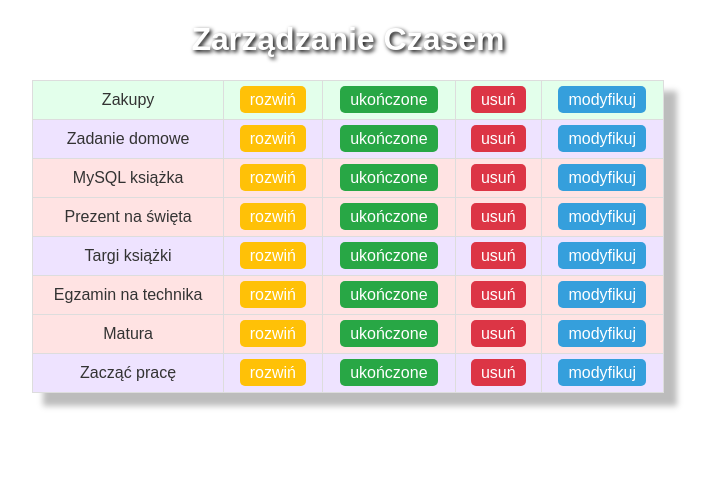
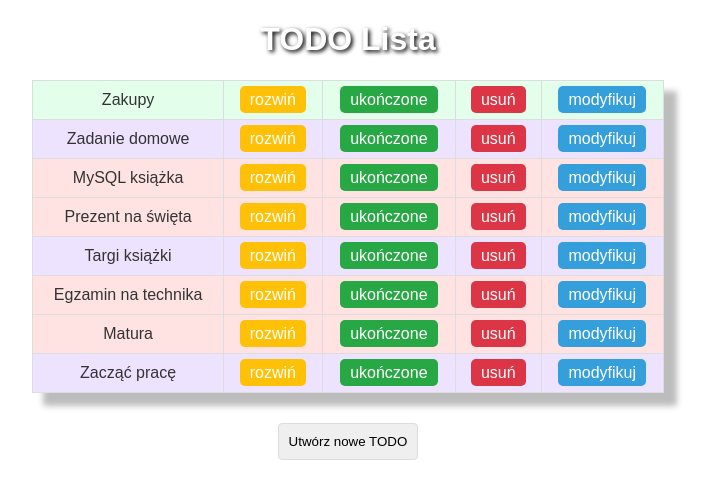
Before and after one commit to pulo0/school-projects, a PHP site: page / in a window 1280 px wide. Shown: the top 499 px of the page, without its empty margins (292-1003 px from the left). Run offline with PHP 8.4, Linux system fonts and the light colour scheme; data comes from the database, SQL or seed files in the repository.

Commit message:
feat: added todo add button and animations

```diff
--- a/random_sites/time_management_site/CSS/style.css
+++ b/random_sites/time_management_site/CSS/style.css
@@ -28,6 +28,37 @@ select {
   box-sizing: border-box;
   border: 1px solid #ddd;
   border-radius: 4px;
+}
+
+button,
+td {
+  transition: transform 100ms ease-out;
+}
+
+button:hover,
+td:hover {
+  transform: scale(1.05);
+}
+
+div.open-parent {
+  display: flex;
+  justify-content: center;
+}
+
+button.open-new {
+  width: auto;
+  padding: 10px;
+  margin: 10px 0;
+  text-align: center;
+  box-sizing: border-box;
+  border: 1px solid #ddd;
+  border-radius: 4px;
+}
+
+button.open-new:hover,
+button.back:hover,
+input[type="submit"]:hover {
+  background-color: #c9c9c9;
 }
 
 td {
@@ -79,5 +110,5 @@ td {
 }
 
 .details {
-    display: none;;
+  display: none;
 }
--- a/random_sites/time_management_site/JS/script.js
+++ b/random_sites/time_management_site/JS/script.js
@@ -35,7 +35,7 @@ document.querySelectorAll(".done").forEach((button) => {
     // If the task is already done, remove line-through and grey background
     if (row.style.textDecoration === "line-through") {
       row.style.textDecoration = "none";
-      row.querySelectorAll('#priority').forEach((e) => {
+      row.querySelectorAll("#priority").forEach((e) => {
         switch (e.innerHTML) {
           case "niski":
             indexPriority = 0;
--- a/random_sites/time_management_site/index.php
+++ b/random_sites/time_management_site/index.php
@@ -4,11 +4,11 @@
 <head>
     <meta charset="UTF-8">
     <link rel="stylesheet" href="CSS/style.css">
-    <title>Zarządzanie Czasem - Strona</title>
+    <title>TODO</title>
 </head>
 
 <body>
-    <h1 style="text-align: center;">Zarządzanie Czasem</h1>
+    <h1 style="text-align: center;">TODO Lista</h1>
     <?php
     include 'PHP/db_conn.php';
 
@@ -36,8 +36,14 @@
     }
 
     echo "</table>";
+    echo <<< EOF
+        <div class='open-parent'>
+            <button class='open-new'>Utwórz nowe TODO</button>
+        </div>
+    EOF;
 
     ?>
     <script src="JS/script.js"></script>
 </body>
+
 </html>
```
Also changed, not shown: 12 other files. Lines whose indentation alone changed are shown as unchanged.
